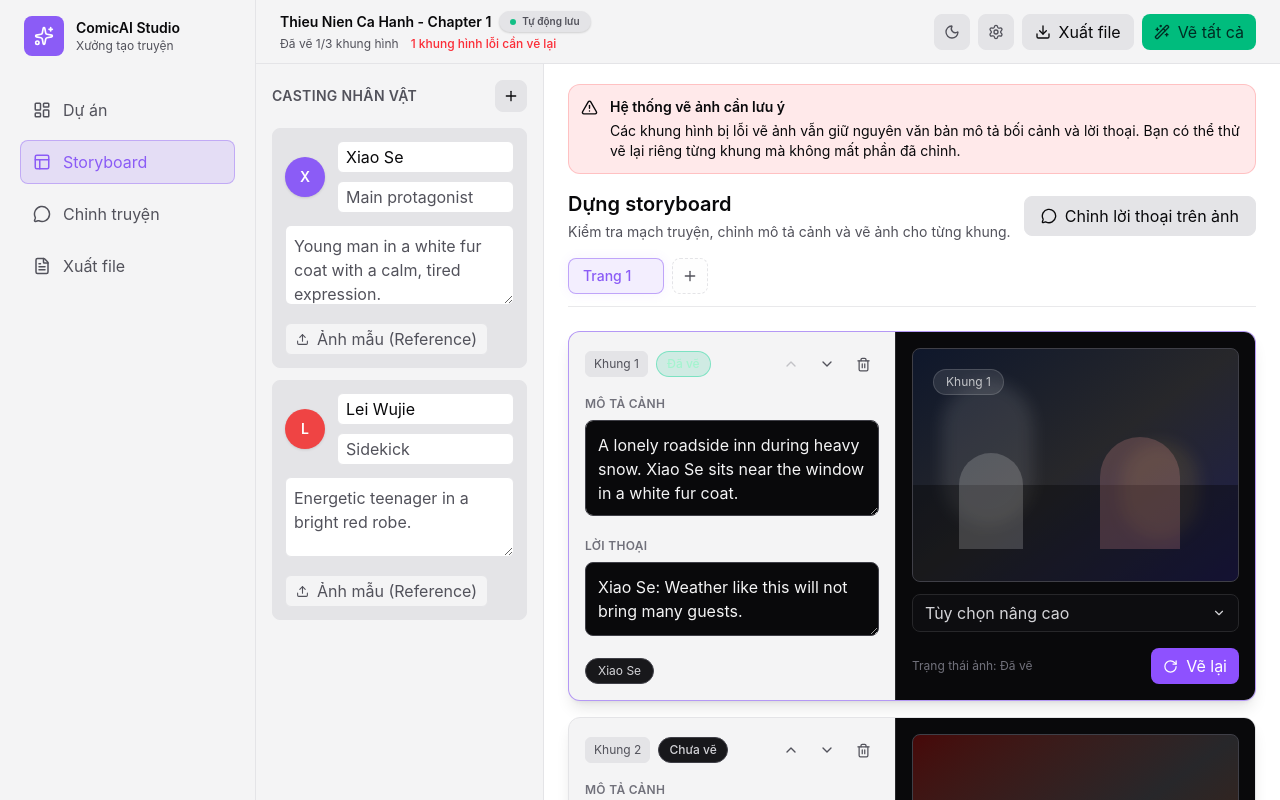
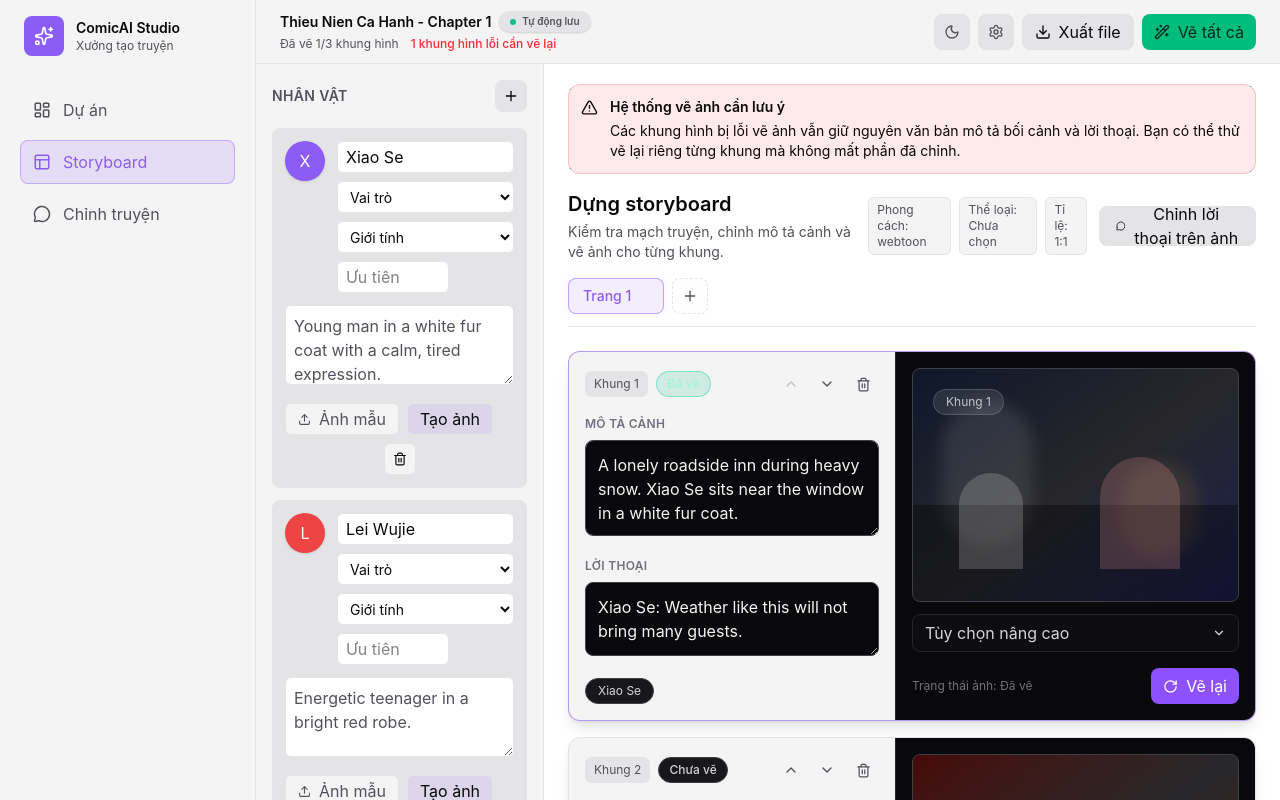
Before and after one commit to nguyenhoclaptrinh/text-to-comic-app, a Next.js app: page / in a window 1280 px wide. Shown: the top 800 px of the page. Built offline with nearby package versions, Linux system fonts and the light colour scheme; no server answers; the database is empty.

Commit message:
fix NhanVat + TaoDuAnMoi

```diff
--- a/components/studio/CharacterCastingPanel.tsx
+++ b/components/studio/CharacterCastingPanel.tsx
@@ -3,7 +3,8 @@
  * @description Editable character casting panel for prompt consistency.
  */
 
-import { Plus, Upload } from "lucide-react";
+import { Plus, Upload, Trash } from "lucide-react";
+import { useState } from "react";
 
 import type { Character } from "@/lib/studio/types";
 
@@ -11,11 +12,15 @@ export function CharacterCastingPanel({
   characters,
   onAddCharacter,
   onUpdateCharacter,
+  onDeleteCharacter,
+  onGenerateImage,
   className = "",
 }: {
   characters: Character[];
   onAddCharacter: () => void;
   onUpdateCharacter: (characterId: string, patch: Partial<Character>) => void;
+  onDeleteCharacter?: (characterId: string) => void;
+  onGenerateImage?: (characterId: string) => Promise<string | void>;
   className?: string;
 }) {
   return (
@@ -24,7 +29,7 @@ export function CharacterCastingPanel({
     >
       <div className="mb-4 flex items-center justify-between">
         <h2 className="text-sm font-semibold uppercase tracking-wide text-text-secondary">
-          Casting Nhân vật
+          Nhân vật
         </h2>
         <button
           type="button"
@@ -42,6 +47,8 @@ export function CharacterCastingPanel({
             key={character.id}
             character={character}
             onUpdate={(patch) => onUpdateCharacter(character.id, patch)}
+            onDelete={() => onDeleteCharacter?.(character.id)}
+            onGenerateImage={onGenerateImage ? () => onGenerateImage(character.id) : undefined}
           />
         ))}
       </div>
@@ -52,18 +59,46 @@ export function CharacterCastingPanel({
 function CharacterCard({
   character,
   onUpdate,
+  onDelete,
+  onGenerateImage,
 }: {
   character: Character;
   onUpdate: (patch: Partial<Character>) => void;
+  onDelete?: () => void;
+  onGenerateImage?: () => Promise<string | void>;
 }) {
+  const [avatarUrl, setAvatarUrl] = useState<string | undefined>(undefined);
+  const [loading, setLoading] = useState(false);
+  const [viewerOpen, setViewerOpen] = useState(false);
+
+  const handleGenerate = async () => {
+    if (!onGenerateImage) return;
+    try {
+      setLoading(true);
+      const result = await onGenerateImage();
+      if (typeof result === "string") setAvatarUrl(result);
+    } finally {
+      setLoading(false);
+    }
+  };
   return (
+    <>
     <article className="rounded-lg border border-border-main bg-surface-elevated p-3 transition-colors duration-200">
-      <div className="mb-3 flex items-center gap-3">
-        <div
-          className="flex size-10 shrink-0 items-center justify-center rounded-full text-sm font-semibold text-white shadow-sm"
+      <div className="mb-3 flex items-start gap-3">
+        <div className="relative">
+          <button
+            type="button"
+            onClick={() => avatarUrl && setViewerOpen(true)}
+            className="flex size-10 shrink-0 items-center justify-center rounded-full text-sm font-semibold text-white shadow-sm overflow-hidden"
             style={{ backgroundColor: character.color }}
           >
-          {character.name.slice(0, 1) || "C"}
+            {avatarUrl ? (
+              // eslint-disable-next-line @next/next/no-img-element
+              <img src={avatarUrl} alt={character.name} className="h-full w-full object-cover" />
+            ) : (
+              character.name.slice(0, 1) || "C"
+            )}
+          </button>
         </div>
         <div className="min-w-0 flex-1 space-y-2">
           <input
@@ -73,14 +108,45 @@ function CharacterCard({
             onChange={(event) => onUpdate({ name: event.target.value })}
             className="h-8 w-full rounded-md border border-border-main bg-background px-2 text-sm font-semibold text-text-primary focus:border-primary focus:outline-none"
           />
-          <input
+          <div className="flex flex-col gap-2">
+            <select
               aria-label="Vai trò nhân vật"
               value={character.role}
-            placeholder="Vai trò (vd: Nhân vật chính)"
-            onChange={(event) => onUpdate({ role: event.target.value })}
-            className="h-8 w-full rounded-md border border-border-main bg-background px-2 text-xs text-text-secondary focus:border-primary focus:outline-none"
+              onChange={(e) => onUpdate({ role: e.target.value })}
+              className="h-8 rounded-md border border-border-main bg-background px-2 text-sm text-text-primary focus:border-primary focus:outline-none"
+            >
+              <option value="">Vai trò</option>
+              <option value="Vai chính">Vai chính</option>
+              <option value="Vai phụ">Vai phụ</option>
+              <option value="Phản diện">Phản diện</option>
+              <option value="Quần chúng">Quần chúng</option>
+            </select>
+
+            <select
+              aria-label="Giới tính"
+              value={character.gender ?? ""}
+              onChange={(e) => onUpdate({ gender: e.target.value as any })}
+              className="h-8 rounded-md border border-border-main bg-background px-2 text-sm text-text-primary focus:border-primary focus:outline-none"
+            >
+              <option value="">Giới tính</option>
+              <option value="Nam">Nam</option>
+              <option value="Nữ">Nữ</option>
+              <option value="Khác">Khác</option>
+            </select>
+
+            <input
+              aria-label="Độ ưu tiên"
+              type="number"
+              value={character.priority ?? ""}
+              onChange={(e) =>
+                onUpdate({ priority: e.target.value ? Number(e.target.value) : undefined })
+              }
+              placeholder="Ưu tiên"
+              className="h-8 w-28 rounded-md border border-border-main bg-background px-2 text-sm text-text-primary focus:border-primary focus:outline-none"
             />
           </div>
+        </div>
+        {/* buttons moved below description */}
       </div>
       <textarea
         aria-label="Mô tả ngoại hình nhân vật"
@@ -89,13 +155,52 @@ function CharacterCard({
         onChange={(event) => onUpdate({ description: event.target.value })}
         className="min-h-20 w-full resize-y rounded-md border border-border-main bg-background p-2 text-xs leading-5 text-text-secondary focus:border-primary focus:outline-none"
       />
+      <div className="mt-3 flex items-center gap-2">
         <button
           type="button"
-        className="mt-3 inline-flex h-8 items-center gap-2 rounded-md border border-border-main bg-surface px-2.5 text-xs text-text-secondary hover:bg-surface-elevated transition-colors"
+          className="inline-flex h-8 items-center gap-2 rounded-md border border-border-main bg-surface px-3 text-xs text-text-secondary hover:bg-surface-elevated transition-colors"
         >
           <Upload size={13} />
-        Ảnh mẫu (Reference)
+          Ảnh mẫu
         </button>
+        <button
+          type="button"
+          onClick={handleGenerate}
+          disabled={loading}
+          className="inline-flex h-8 items-center gap-2 rounded-md border border-border-main bg-primary/10 px-3 text-xs text-text-primary hover:bg-primary/15 transition-colors"
+        >
+          {loading ? "Đang tạo..." : "Tạo ảnh"}
+        </button>
+        {avatarUrl && (
+          <button
+            type="button"
+            onClick={() => setViewerOpen(true)}
+            className="inline-flex h-8 items-center gap-2 rounded-md border border-border-main bg-surface px-3 text-xs text-text-secondary hover:bg-surface-elevated transition-colors"
+          >
+            Xem ảnh
+          </button>
+        )}
+      </div>
+      <div className="mt-2 flex justify-center">
+        <button
+          type="button"
+          onClick={() => onDelete?.()}
+          aria-label="Xóa nhân vật"
+          title="Xóa nhân vật"
+          className="inline-flex h-8 w-8 items-center justify-center rounded-md border border-border-main bg-surface text-text-danger hover:bg-surface-elevated transition-colors"
+        >
+          <Trash size={14} />
+        </button>
+      </div>
     </article>
+    {viewerOpen && (
+      <div className="fixed inset-0 z-50 flex items-center justify-center bg-black/60" onClick={() => setViewerOpen(false)}>
+        <div className="max-h-[90vh] max-w-[90vw] p-4">
+          {/* eslint-disable-next-line @next/next/no-img-element */}
+          <img src={avatarUrl} alt={character.name} className="max-h-[80vh] max-w-[80vw] rounded-md" />
+        </div>
+      </div>
+    )}
+    </>
   );
 }
--- a/components/studio/ComicStudioApp.tsx
+++ b/components/studio/ComicStudioApp.tsx
@@ -68,10 +68,10 @@ function ActiveView({
       <Dashboard
         projects={state.projects}
         activeProjectId={state.activeProjectId}
-        onSelectProject={actions.selectProject}
-        onAnalyze={(title, text, style) =>
-          actions.analyzeStory(style, title, text)
-        }
+          onSelectProject={actions.selectProject}
+          onAnalyze={(title, text, style, genre, aspectRatio) =>
+            actions.analyzeStory(style, title, text, genre, aspectRatio)
+          }
         isAnalyzing={state.isAnalyzingStory}
         importError={state.importError}
       />
@@ -138,6 +138,7 @@ function ActiveView({
       selectedPanelId={state.selectedPanelId}
       isGeneratingAll={state.isGeneratingAll}
       onAddCharacter={actions.addCharacter}
+        onDeleteCharacter={actions.deleteCharacter}
       onSelectPage={actions.setActivePageId}
       onAddPage={actions.addPage}
       onDeletePage={actions.deletePage}
@@ -151,6 +152,9 @@ function ActiveView({
       onGoToComic={() => actions.setView("comic")}
       onUpdateCharacter={actions.updateCharacter}
       onMovePanel={actions.movePanel}
+      projectStyle={state.activeProject.style}
+      projectGenre={state.activeProject.genre}
+      projectAspectRatio={state.activeProject.aspectRatio}
     />
   );
 }
--- a/components/studio/Dashboard.tsx
+++ b/components/studio/Dashboard.tsx
@@ -23,7 +23,13 @@ export function Dashboard({
   projects: Project[];
   activeProjectId: string;
   onSelectProject: (projectId: string) => void;
-  onAnalyze: (title: string, text: string, style: string) => Promise<void>;
+  onAnalyze: (
+    title: string,
+    text: string,
+    style: string,
+    genre?: string,
+    aspectRatio?: string,
+  ) => Promise<void>;
   isAnalyzing: boolean;
   importError: string;
 }) {
@@ -33,6 +39,8 @@ export function Dashboard({
     "Outside the inn, snow covered the mountain road. A young man in a white fur coat sat by the window, counting the empty tables. Suddenly, the wooden door flew open and a red-robed teenager rushed inside with a bright grin.",
   );
   const [style, setStyle] = useState("webtoon");
+  const [genre, setGenre] = useState("");
+  const [aspectRatio, setAspectRatio] = useState("1:1");
 
   const templates = [
     {
@@ -57,7 +65,7 @@ export function Dashboard({
       return;
     }
     try {
-      await onAnalyze(title, storyText, style);
+      await onAnalyze(title, storyText, style, genre, aspectRatio);
       setIsOpen(false);
     } catch {
       // Giữ modal để hiển thị lỗi
@@ -144,10 +152,10 @@ export function Dashboard({
                     id="new-project-title"
                     className="text-lg font-semibold text-text-primary tracking-tight"
                   >
-                    Tạo Truyện tranh Mới bằng AI
+                    Tạo Truyện tranh bằng AI
                   </h2>
                   <p className="text-xs text-text-secondary mt-0.5">
-                    Nhập câu chuyện thô để app tách thành storyboard có thể
+                    Nhập câu chuyện để app tách thành storyboard có thể
                     chỉnh sửa.
                   </p>
                 </div>
@@ -183,7 +191,7 @@ export function Dashboard({
                   className="mb-1.5 block text-xs font-semibold uppercase tracking-wider text-text-secondary"
                   htmlFor="project-style"
                 >
-                  Phong cách vẽ mặc định
+                  Phong cách vẽ
                 </label>
                 <select
                   id="project-style"
@@ -209,6 +217,52 @@ export function Dashboard({
                   >
                     Western Comic (Truyện tranh Mỹ cổ điển)
                   </option>
+                </select>
+              </div>
+
+              <div>
+                <label
+                  className="mb-1.5 block text-xs font-semibold uppercase tracking-wider text-text-secondary"
+                  htmlFor="project-genre"
+                >
+                  Thể loại truyện
+                </label>
+                <select
+                  id="project-genre"
+                  value={genre}
+                  onChange={(e) => setGenre(e.target.value)}
+                  className="h-11 w-full rounded-lg border border-border-main bg-background/40 px-3.5 text-sm text-text-primary focus:border-primary focus:outline-none"
+                >
+                  <option value="">Chọn thể loại</option>
+                  <option value="Ngôn tình">Ngôn tình</option>
+                  <option value="Kinh dị">Kinh dị</option>
+                  <option value="Xuyên không">Xuyên không</option>
+                  <option value="Trọng sinh">Trọng sinh</option>
+                  <option value="Học đường">Học đường</option>
+                  <option value="Hành động">Hành động</option>
+                  <option value="Trinh thám">Trinh thám</option>
+                  <option value="Ma thuật">Ma thuật</option>
+                  <option value="Hài hước">Hài hước</option>
+                </select>
+              </div>
+
+              <div>
+                <label
+                  className="mb-1.5 block text-xs font-semibold uppercase tracking-wider text-text-secondary"
+                  htmlFor="project-aspect"
+                >
+                  Tỉ lệ khung hình
+                </label>
+                <select
+                  id="project-aspect"
+                  value={aspectRatio}
+                  onChange={(e) => setAspectRatio(e.target.value)}
+                  className="h-11 w-full rounded-lg border border-border-main bg-background/40 px-3.5 text-sm text-text-primary focus:border-primary focus:outline-none"
+                >
+                  <option value="1:1">1:1</option>
+                  <option value="4:3">4:3</option>
+                  <option value="16:9">16:9</option>
+                  <option value="9:16">9:16</option>
                 </select>
               </div>
 
--- a/components/studio/SideNavigation.tsx
+++ b/components/studio/SideNavigation.tsx
@@ -24,7 +24,7 @@ const NAVIGATION_ITEMS: NavigationItem[] = [
   { id: "projects", label: "Dự án", icon: <LayoutDashboard size={18} /> },
   { id: "storyboard", label: "Storyboard", icon: <PanelsTopLeft size={18} /> },
   { id: "comic", label: "Chỉnh truyện", icon: <MessageCircle size={18} /> },
-  { id: "export", label: "Xuất file", icon: <FileText size={18} /> },
+  // Removed explicit "Xuất file" nav item — export is available via topbar action
 ];
 
 export function SideNavigation({
--- a/components/studio/StoryboardWorkspace.tsx
+++ b/components/studio/StoryboardWorkspace.tsx
@@ -19,6 +19,7 @@ export function StoryboardWorkspace({
   selectedPanelId,
   isGeneratingAll,
   onAddCharacter,
+  onDeleteCharacter,
   onUpdateCharacter,
   onSelectPage,
   onAddPage,
@@ -29,6 +30,9 @@ export function StoryboardWorkspace({
   onDeletePanel,
   onGoToComic,
   onMovePanel,
+  projectStyle,
+  projectGenre,
+  projectAspectRatio,
 }: {
   characters: Character[];
   pages: Page[];
@@ -37,6 +41,7 @@ export function StoryboardWorkspace({
   selectedPanelId: string;
   isGeneratingAll: boolean;
   onAddCharacter: () => void;
+  onDeleteCharacter?: (characterId: string) => void;
   onUpdateCharacter: (characterId: string, patch: Partial<Character>) => void;
   onSelectPage: (pageId: string) => void;
   onAddPage: () => void;
@@ -47,6 +52,9 @@ export function StoryboardWorkspace({
   onDeletePanel: (panelId: string) => void;
   onGoToComic: () => void;
   onMovePanel: (panelId: string, direction: "up" | "down") => void;
+  projectStyle?: string;
+  projectGenre?: string;
+  projectAspectRatio?: string;
 }) {
   const [isCastingOpen, setIsCastingOpen] = useState(false);
   const hasBackendError = panels.some((panel) => panel.status === "error");
@@ -58,6 +66,7 @@ export function StoryboardWorkspace({
         characters={characters}
         onAddCharacter={onAddCharacter}
         onUpdateCharacter={onUpdateCharacter}
+        onDeleteCharacter={onDeleteCharacter}
         className="hidden lg:block"
       />
 
@@ -68,6 +77,9 @@ export function StoryboardWorkspace({
         <StoryboardHeader
           onGoToComic={onGoToComic}
           onOpenCasting={() => setIsCastingOpen(true)}
+          style={projectStyle}
+          genre={projectGenre}
+          aspectRatio={projectAspectRatio}
         />
 
         <PageSelector
@@ -123,6 +135,7 @@ export function StoryboardWorkspace({
                 characters={characters}
                 onAddCharacter={onAddCharacter}
                 onUpdateCharacter={onUpdateCharacter}
+                  onDeleteCharacter={onDeleteCharacter}
                 className="border-none bg-transparent p-0"
               />
             </div>
@@ -156,9 +169,15 @@ function ImageBackendAlert() {
 function StoryboardHeader({
   onGoToComic,
   onOpenCasting,
+  style,
+  genre,
+  aspectRatio,
 }: {
   onGoToComic: () => void;
   onOpenCasting: () => void;
+  style?: string;
+  genre?: string;
+  aspectRatio?: string;
 }) {
   return (
     <div className="mb-4 flex flex-col gap-3 sm:flex-row sm:items-center sm:justify-between">
@@ -181,7 +200,19 @@ function StoryboardHeader({
           Kiểm tra mạch truyện, chỉnh mô tả cảnh và vẽ ảnh cho từng khung.
         </p>
       </div>
-      <button
+      <div className="flex items-center gap-3">
+        <div className="flex items-center gap-2">
+          <div className="rounded-md border border-border-main bg-surface px-2 py-1 text-xs text-text-secondary">
+            Phong cách: {style ?? "webtoon"}
+          </div>
+          <div className="rounded-md border border-border-main bg-surface px-2 py-1 text-xs text-text-secondary">
+            Thể loại: {genre ?? "Chưa chọn"}
+          </div>
+          <div className="rounded-md border border-border-main bg-surface px-2 py-1 text-xs text-text-secondary">
+            Tỉ lệ: {aspectRatio ?? "1:1"}
+          </div>
+        </div>
+        <button
         type="button"
         onClick={onGoToComic}
         className="inline-flex h-10 items-center justify-center gap-2 rounded-lg border border-border-main bg-surface-elevated px-4 text-sm font-semibold text-text-primary hover:bg-surface transition-colors"
@@ -189,6 +220,7 @@ function StoryboardHeader({
         <MessageCircle size={16} />
         Chỉnh lời thoại trên ảnh
       </button>
+      </div>
     </div>
   );
 }
--- a/hooks/useCastingState.ts
+++ b/hooks/useCastingState.ts
@@ -26,10 +26,15 @@ export function useCastingState(initialCharacters: Character[]) {
     );
   }
 
+  function deleteCharacter(characterId: string) {
+    setCharacters((current) => current.filter((c) => c.id !== characterId));
+  }
+
   return {
     characters,
     setCharacters,
     addCharacter,
     updateCharacter,
+    deleteCharacter,
   };
 }
--- a/hooks/useComicStudioState.ts
+++ b/hooks/useComicStudioState.ts
@@ -137,6 +137,8 @@ export function useComicStudioState() {
     style: string = "webtoon",
     overrideTitle?: string,
     overrideText?: string,
+    genre?: string,
+    aspectRatio?: string,
   ) {
     setIsAnalyzingStory(true);
 
@@ -166,6 +168,8 @@ export function useComicStudioState() {
             projectId,
             finalTitle,
             countPanelsForProject(pagesWithCorrectProjectId, projectId),
+            genre,
+            aspectRatio,
           ),
           style,
         },
@@ -385,6 +389,7 @@ export function useComicStudioState() {
       generateAll: panelActions.generateAll,
       movePanel: panelActions.movePanel,
       addCharacter: casting.addCharacter,
+        deleteCharacter: casting.deleteCharacter,
       updateCharacter: casting.updateCharacter,
       addPage,
       deletePage,
--- a/lib/studio/factories.ts
+++ b/lib/studio/factories.ts
@@ -19,6 +19,8 @@ export function createProject(
   projectId: string,
   storyTitle: string,
   panelCount = 0,
+  genre?: string,
+  aspectRatio?: string,
 ): Project {
   return {
     id: projectId || crypto.randomUUID(),
@@ -27,6 +29,8 @@ export function createProject(
     updatedAt: "Just now",
     panelCount,
     style: "webtoon",
+    genre,
+    aspectRatio,
   };
 }
 
--- a/lib/studio/types.ts
+++ b/lib/studio/types.ts
@@ -30,8 +30,12 @@ export type Character = {
   id: string;
   name: string;
   role: string;
+  /** Giới tính: Nam, Nữ, Khác */
+  gender?: "Nam" | "Nữ" | "Khác";
   description: string;
   color: string;
+  // optional priority for ordering / importance (lower = higher priority)
+  priority?: number;
 };
 
 export type Bubble = {
@@ -75,6 +79,8 @@ export type Project = {
   updatedAt: string;
   panelCount: number;
   style?: string;
+  genre?: string;
+  aspectRatio?: string;
 };
 
 export type DragState = {
```
Lines whose indentation alone changed are shown as unchanged.
